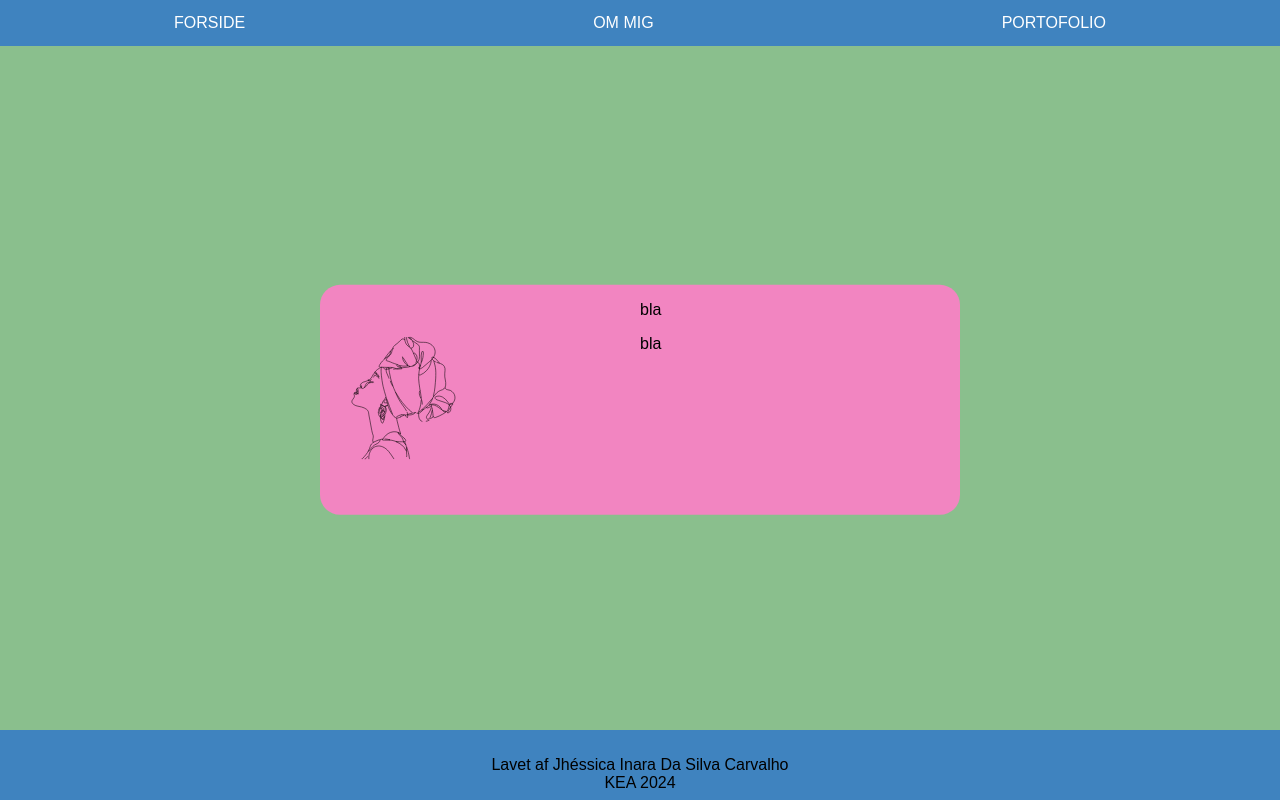
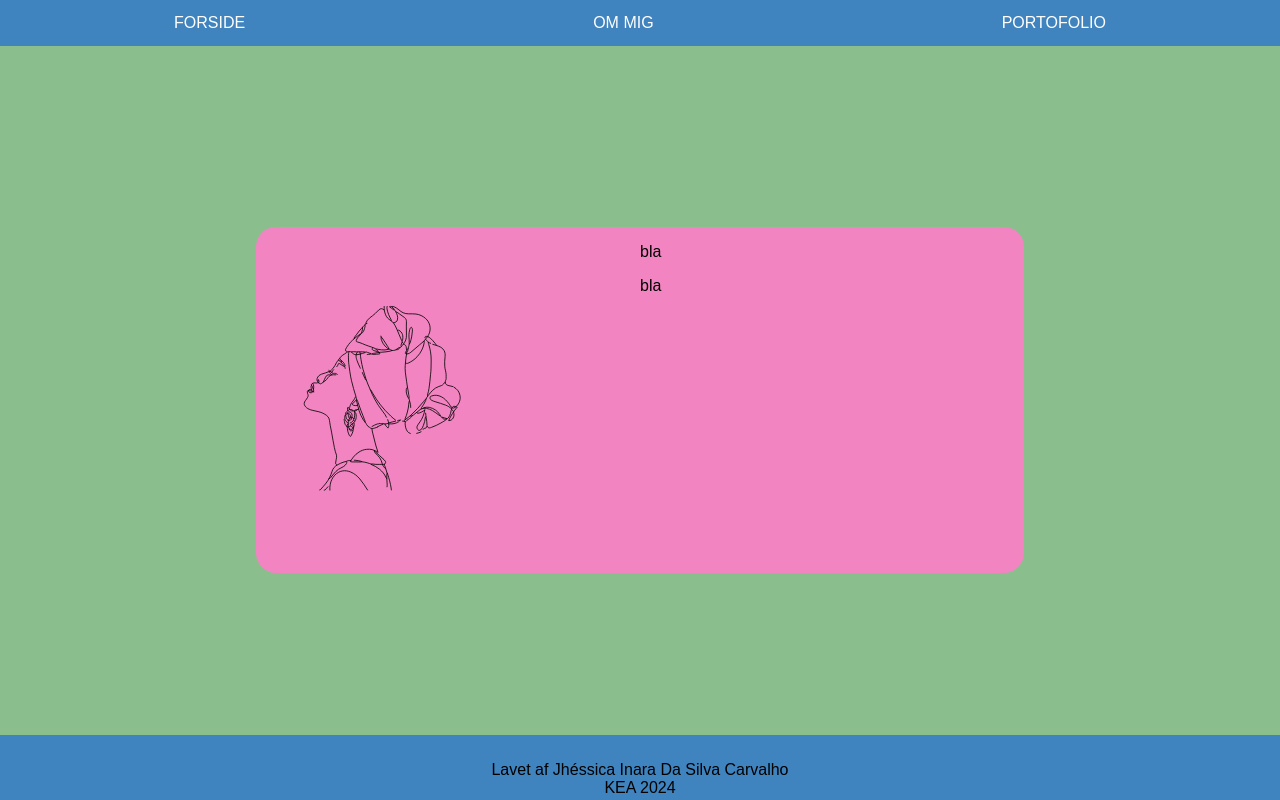
Before and after one commit to jhessicacarvalho/eksamen, a plain HTML site: page index.html in a window 1280 px wide. Drawn offline with Linux system fonts and the light colour scheme.

Commit message:
ænndring af template-columns

```diff
--- a/css/generel.css
+++ b/css/generel.css
@@ -56,7 +56,7 @@ footer {
   text-align: center;
   padding: 10px;
   position: fixed;
-  height: 50px;
+  height: 45px;
   bottom: 0px;
   left: 0px;
   right: 0px;
--- a/css/index.css
+++ b/css/index.css
@@ -7,7 +7,7 @@
   width: 100%;
 
   display: grid;
-  grid-template-columns: 25% 25% 25% 25%;
+  grid-template-columns: 20% 30% 30% 20%;
   border-radius: 10px;
 }
 
@@ -24,5 +24,5 @@
 }
 
 .image1 {
-  max-width: 50%;
+  max-width: 63%;
 }
```
